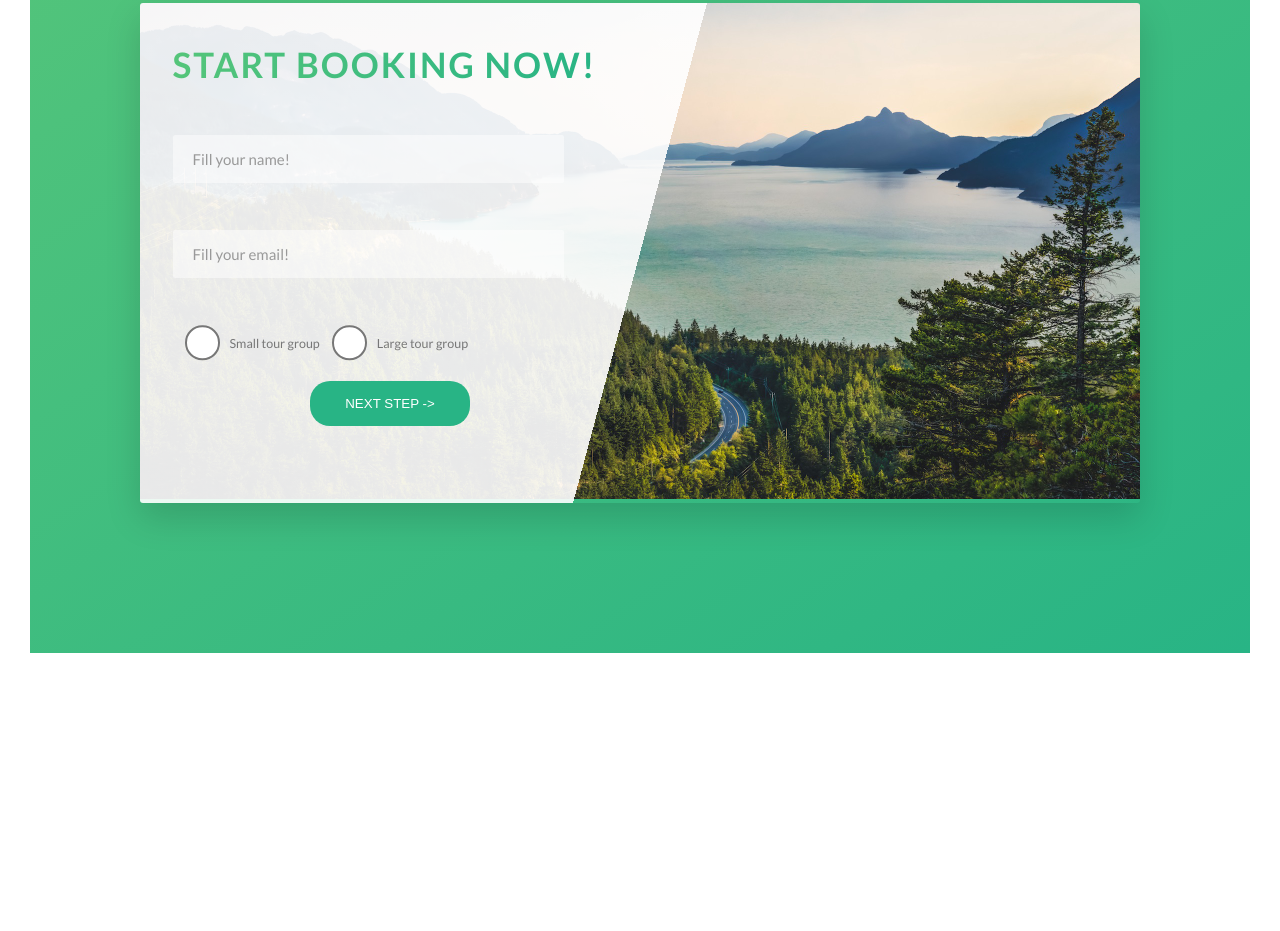
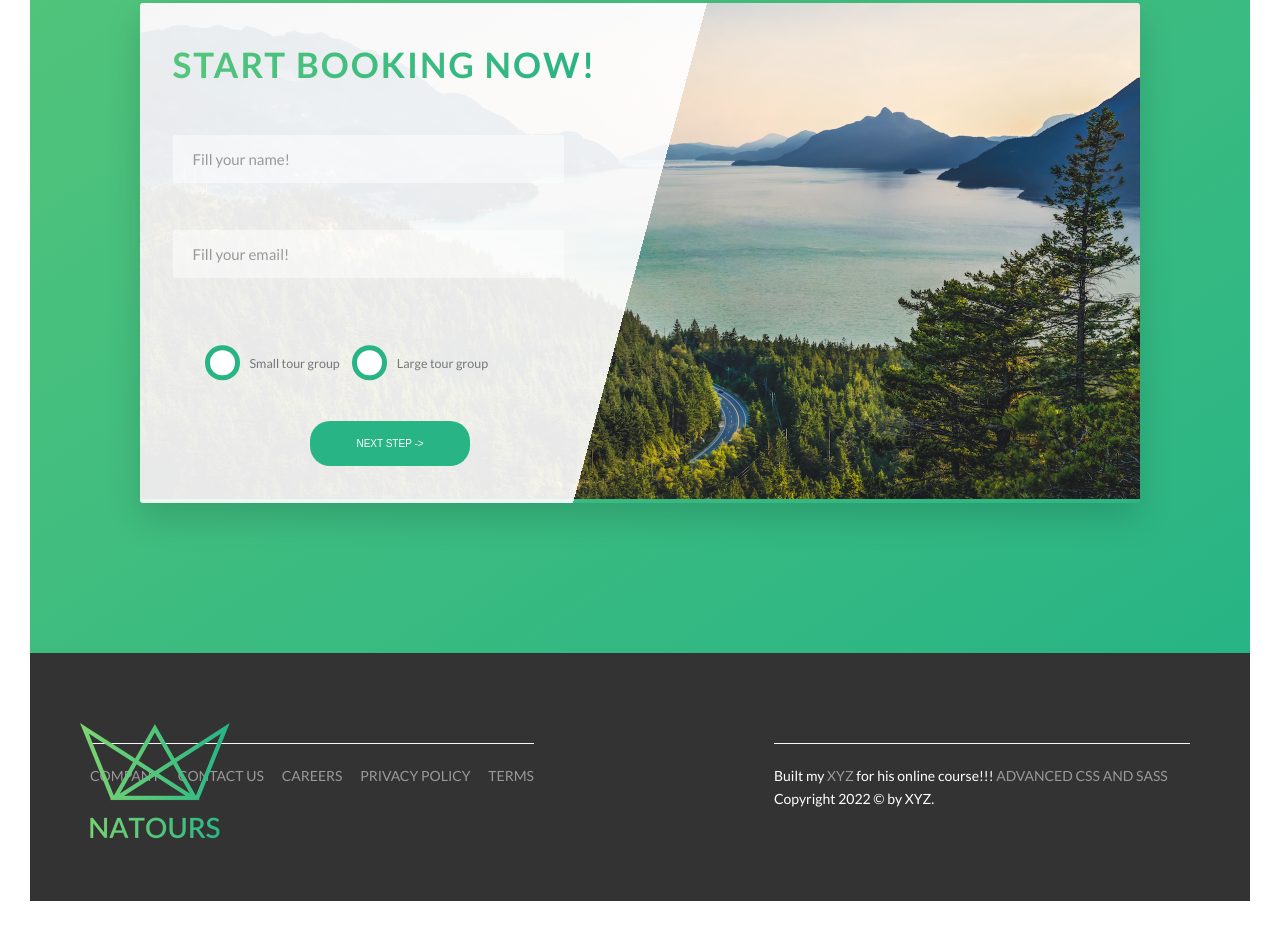
Before and after one commit to s-jez/Natours_Course, a website: page index.html in a window 1280 px wide. Shown: the part 4776-5707 px from the top of the page. Before the commit the page ends 5459 px from the top, so only its background shows below. Drawn offline with Linux system fonts and the light colour scheme.

Commit message:
Add footer styling.

```diff
--- a/index.html
+++ b/index.html
@@ -333,7 +333,7 @@
                   />
                   <label for="#input2" class="form__label">Email address</label>
                 </div>
-                <div class="form__group">
+                <div class="form__group u-margin-bottom-medium">
                   <label class="form__radios">
                     <input type="radio" name="radio" />
                     Small tour group
@@ -343,7 +343,7 @@
                     Large tour group
                   </label>
                 </div>
-                <button class="form__button btn" type="submit">
+                <button class="btn form__button" type="submit">
                   NEXT STEP ->
                 </button>
               </form>
@@ -352,6 +352,42 @@
         </div>
       </section>
     </main>
+    <footer class="footer">
+      <div class="footer__logo-box">
+        <img src="img/logo-green-2x.png" alt="logo" class="footer__logo" />
+      </div>
+      <div class="row">
+        <div class="col-1-of-2">
+          <div class="footer__navigation">
+            <ul class="footer__list">
+              <li class="footer__item">
+                <a href="" class="footer__link">Company</a>
+              </li>
+              <li class="footer__item">
+                <a href="" class="footer__link">Contact us</a>
+              </li>
+              <li class="footer__item">
+                <a href="" class="footer__link">Careers</a>
+              </li>
+              <li class="footer__item">
+                <a href="" class="footer__link">Privacy policy</a>
+              </li>
+              <li class="footer__item">
+                <a href="" class="footer__link">Terms</a>
+              </li>
+            </ul>
+          </div>
+        </div>
+        <div class="col-1-of-2">
+          <p class="footer__copyright">
+            Built my <a href="#" class="footer__link">XYZ</a> for his online
+            course!!!
+            <a href="#" class="footer__link">Advanced CSS and SASS</a>
+            Copyright 2022 &copy; by XYZ.
+          </p>
+        </div>
+      </div>
+    </footer>
     <!-- <div class="row">
       <div class="col-1-of-2">Col 1 of 2</div>
       <div class="col-1-of-2">Col 1 of 2</div>
--- a/sass/abstracts/_variables.scss
+++ b/sass/abstracts/_variables.scss
@@ -13,6 +13,7 @@ $color-grey-light-1: #f7f7f7;
 
 $color-grey-dark: #777;
 $color-grey-dark-2: #999;
+$color-grey-dark-3: #333;
 
 $color-white: #fff;
 $color-black: #000;
--- a/sass/base/_utilities.scss
+++ b/sass/base/_utilities.scss
@@ -1,12 +1,12 @@
 .u-center-text {
-  text-align: center;
+  text-align: center !important;
 }
 .u-margin-bottom-small {
-  margin-bottom: 1.5rem;
+  margin-bottom: 1.5rem !important;
 }
 .u-margin-bottom-medium {
-  margin-bottom: 4rem;
+  margin-bottom: 4rem !important;
 }
 .u-margin-bottom-big {
-  margin-bottom: 8rem;
+  margin-bottom: 8rem !important;
 }
--- a/sass/components/_button.scss
+++ b/sass/components/_button.scss
@@ -1,4 +1,5 @@
 .btn {
+  &,
   &:visited, &:link {
     display: inline-block;
     text-transform: uppercase;
@@ -9,7 +10,7 @@
     position: relative;
     color: $color-black;
   }
-  &:hover {
+  &:hover  {
     transform: translateY(-5px);
     box-shadow: 0 1rem 2rem rgba($color-black, .2);
     &::after {
@@ -17,7 +18,7 @@
       opacity: 0;
     }
   }
-  &:active {
+  &:active, &:focus {
     transform: translateY(-1px);
     box-shadow: 0 0.5rem 1rem rgba($color-black, .2);
   }
--- a/sass/components/_form.scss
+++ b/sass/components/_form.scss
@@ -31,10 +31,18 @@
     height: 4.5rem;
     background-color: $color-primary-dark;
     border-radius: 2rem;
+    font-size: 1rem;
     color: white;;
-    border: 0;
+    border: none;
     padding: 14px;
     margin: auto;
+    cursor: pointer;
+    transition: all .5s;
+    &:hover {
+      font-size: 1.25rem;
+      animation: btnUp 2s infinite;
+      overflow: hidden;
+    }
   }
 
   &__label {
@@ -61,6 +69,7 @@
     }
     &:nth-of-type(4) {
       flex-direction: row;
+      margin: 2rem;
     }
   }
   &__radios {
@@ -81,7 +90,7 @@
       color: currentColor;
       width: 3.45rem;
       height: 3.45rem;
-      border: 0.25rem solid currentColor;
+      border: 0.5rem solid $color-primary-dark;
       border-radius: 50%;
       transform: translateY(-0.075rem);
       transition: all .4s;
@@ -94,6 +103,7 @@
         transform: scale(0);
         transition: 120ms transform ease-in-out;
         box-shadow: inset 1rem 1rem $color-primary-dark;
+        transition: all .3s ease-in;
       }
       &:checked::before {
         transform: scale(1);
@@ -106,3 +116,14 @@
     }
   }
 }
+@keyframes btnUp {
+  0% {
+    transform: scale(0.85);
+  }
+  50% {
+    transform: scale(0.95);
+  }
+  100% {
+    transform: scale(1.05);
+  }
+}
--- /dev/null
+++ b/sass/layout/_footer.scss
@@ -0,0 +1,50 @@
+.footer {
+  position: relative;
+  background-color: $color-grey-dark-3;
+  padding: 7rem 0;
+  font-size: 1.4rem;
+  &__logo-box {
+    position: absolute;
+    margin-left: 5rem;
+    margin-bottom: 8rem;
+  }
+  &__logo {
+    width: 15rem;
+  }
+  &__navigation {
+    display: inline-block;
+    border-top: 1px solid $color-grey-light-1;
+    padding-top: 2rem;
+  }
+  &__list {
+    list-style: none;
+  }
+  &__item {
+    display: inline-block;
+    &:not(:last-child) {
+      margin-right: 1.5rem;
+    }
+  }
+  &__link {
+    &:link, &:visited {
+      display: inline-block;
+      text-decoration: none;
+      text-transform: uppercase;
+      color: $color-grey-dark-2;
+      background-color: $color-grey-dark-3;
+      transition: all .25s;
+    }
+    &:hover, &:active {
+      color: $color-primary;
+      box-shadow: 0 1rem 2rem rgba($color-black, .4);
+      transform: rotate(5deg) scale(1.25);
+    }
+  }
+  &__copyright {
+    color: #fff;
+    border-top: 1px solid $color-grey-light-1;
+    padding-top: 2rem;
+    width: 80%;
+    float: right;
+  }
+}
--- a/sass/main.scss
+++ b/sass/main.scss
@@ -19,5 +19,6 @@
 @import "components/form";
 @import "layout/header";
 @import "layout/grid";
+@import "layout/footer";
 
 @import "pages/home";
```
Also changed, not shown: css/main.css.
